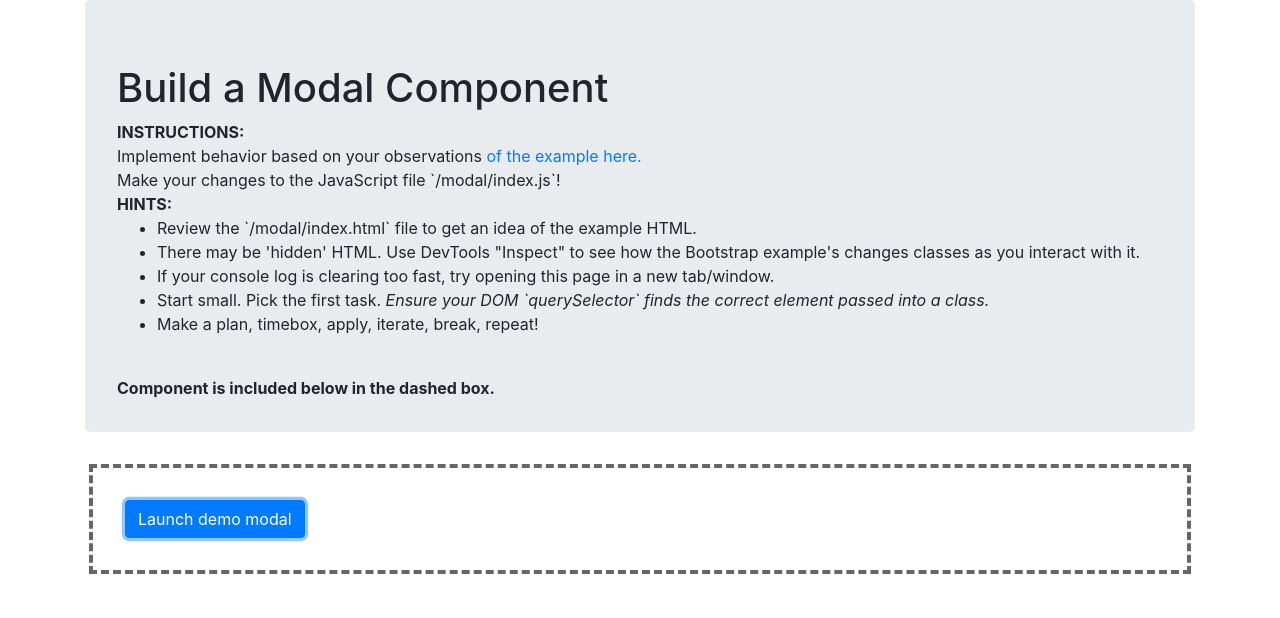
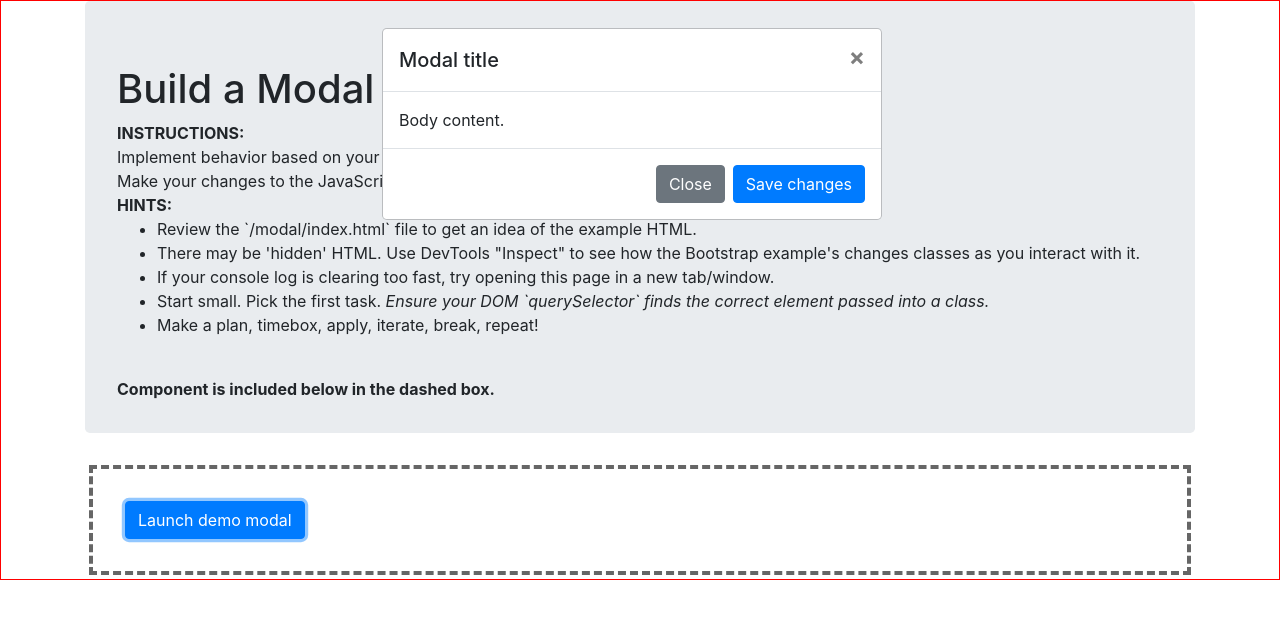
Before and after one commit to ehalsmer/Components-Challenge, a website: page modal/index.html in a window 1280 px wide. Both pictures are taken after a click on the button "Launch demo modal". Drawn offline with nearby package versions, Linux system fonts and the light colour scheme.

Commit message:
wip: modal component

```diff
--- a/modal/index.html
+++ b/modal/index.html
@@ -78,12 +78,13 @@
 
         <!-- Modal -->
         <div
-          class="modal fade"
+          class="modal fade show"
           id="exampleModal"
           tabindex="-1"
           role="dialog"
           aria-labelledby="exampleModalLabel"
           aria-hidden="true"
+          style="display: none"
         >
           <div class="modal-dialog" role="document">
             <div class="modal-content">
--- a/modal/index.js
+++ b/modal/index.js
@@ -3,8 +3,32 @@ class Modal {
   // You may create additional Classes if you feel it improves readability & reuse.
   constructor(toggleElement) {
     console.log("Modal.constructor toggleElement:", toggleElement); //
+    this.toggleElement = toggleElement;
+
+    // Get the target's ID:
+    this.target = this.toggleElement.dataset.target;
+    // console.log(this.target);
+
+    // Get the target by ID:
+    this.modal = document.querySelector(`${this.target}`);
+
+    // Add event listener to button, toggleElement:
+    this.toggleElement.addEventListener('click', this.clicked.bind(this));
+
     // Hint: Get any needed data attributes from the `toggleElement`
     // Remember your "this." syntax
+  }
+  clicked(){
+    // alert('clicked?!');
+    this.modal.style="display: block; padding-right: 16px;"
+    const outsideModal = document.querySelector(`:not(${this.target})`)
+    outsideModal.style="border: 1px solid red";
+    outsideModal.addEventListener('click', function clickOut(event){
+      console.log('click');
+      // const modalAgain = document.querySelector(`${this.target}`)
+      document.querySelector(`${this.target}`).style="display: none;"
+      event.stopPropagation();
+    });
   }
 }
 
@@ -13,3 +37,6 @@ document.addEventListener("DOMContentLoaded", () => {
 
   modalToggles.forEach(button => new Modal(button));
 });
+
+
+//           style="display: block; padding-right: 16px;"
```
